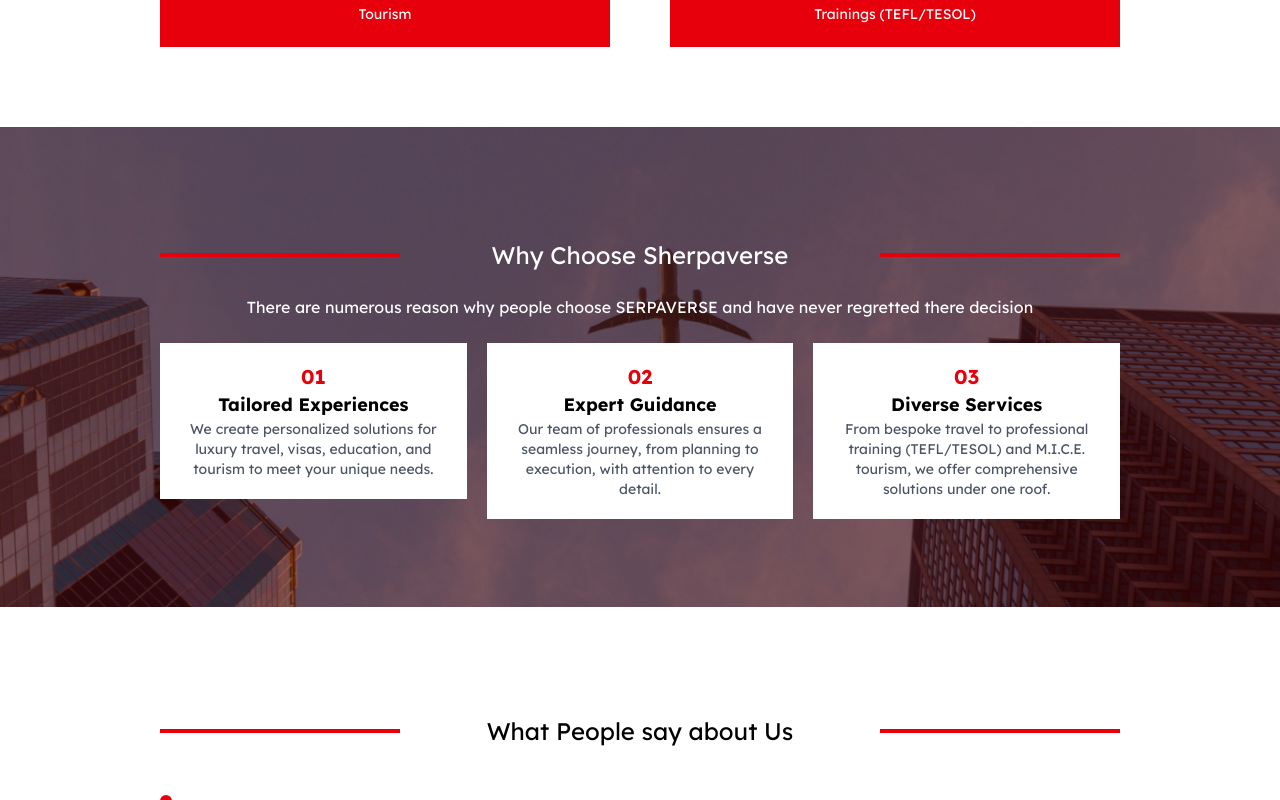
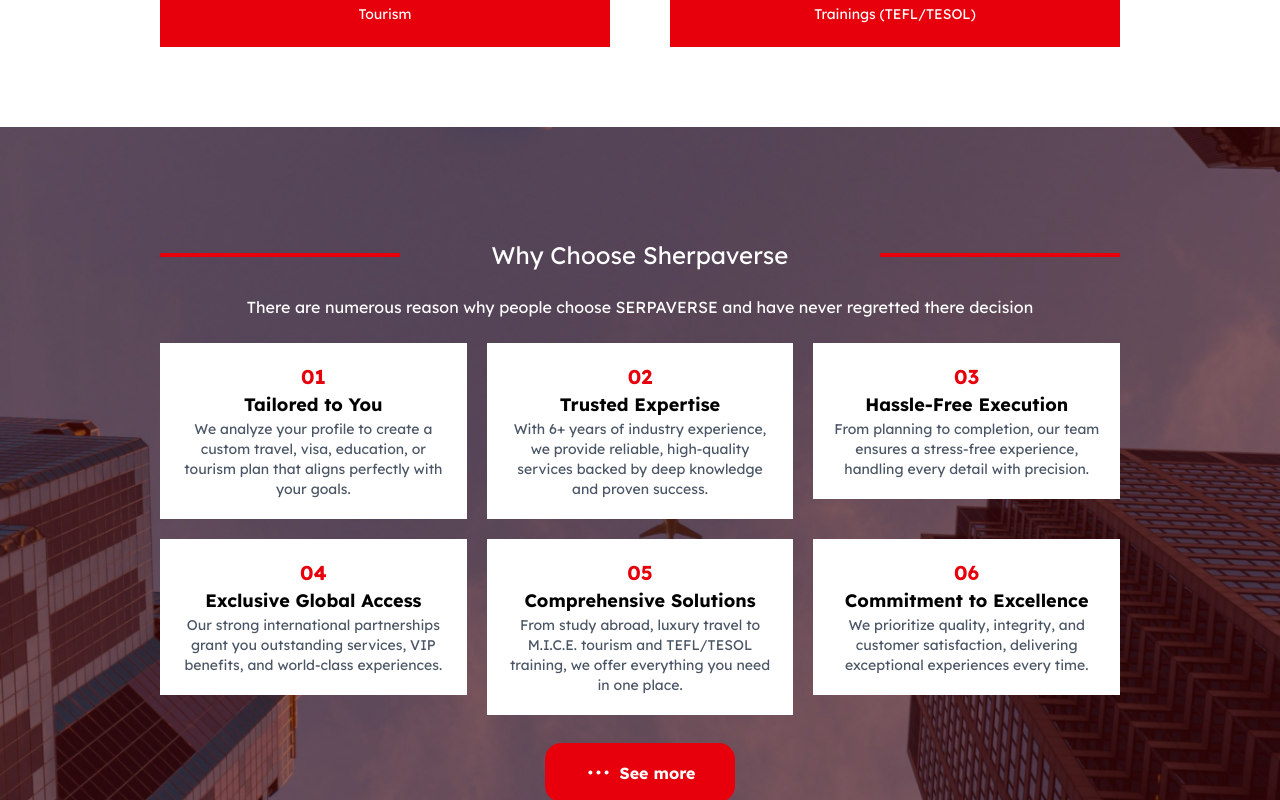
Before and after one commit to ikennaex/sherpaverse, a React (Vite) app: page / in a window 1280 px wide. Shown: the part 2520-3320 px from the top of the page. Built offline with nearby package versions, Linux system fonts and the light colour scheme.

Commit message:
updates and animations

```diff
--- a/package.json
+++ b/package.json
@@ -12,6 +12,7 @@
   "dependencies": {
     "@tailwindcss/vite": "^4.0.0",
     "@types/react-router": "^5.1.20",
+    "clsx": "^2.1.1",
     "react": "^18.3.1",
     "react-dom": "^18.3.1",
     "react-icons": "^5.4.0",
--- a/src/App.jsx
+++ b/src/App.jsx
@@ -5,6 +5,7 @@
 import Whoarewepage from './Pages/Homepage/Whoarewepage'
 import Footer from './Components/Footer'
 import Contact from './Components/Contact'
+import Whychooseuspage from './Pages/Homepage/Whychooseuspage'
 
 function App() {
 
@@ -14,6 +15,7 @@
       <Routes>
         <Route path = '/' element = {<Homepage />} />
         <Route path = '/about-us' element = {<Whoarewepage />} />
+        <Route path = '/whychooseus' element = {<Whychooseuspage />} />
       </Routes>
       <Contact />
       <Footer />
--- a/src/Components/Navbar.jsx
+++ b/src/Components/Navbar.jsx
@@ -16,7 +16,7 @@
       },
       {
         name: "Why choose Us",
-        link: "#whychooseus"
+        link: "/whychooseus"
       },
       {
         name: "Testimonials",
--- a/src/Components/Services.jsx
+++ b/src/Components/Services.jsx
@@ -1,5 +1,6 @@
 import React from 'react'
 import { conceirge, leisure, studyabroad, tourism, trainings, visa } from '../import'
+import FadeIn from './fadein'
 
 const Services = () => {
     const services = [
@@ -39,10 +40,12 @@
       <div className="lg:gap-15 grid grid-cols-2 gap-4">
         {services.map((service, index) => (
           <div key={index}>
+            <FadeIn duration = {100}>
             <div className=" bg-red-600 h-40">
               <img className="w-full h-26 object-cover" src={service.img} alt="" />
               <h3 className="text-white py-4 leading-none text-sm text-center ">{service.name}</h3>
             </div>
+            </FadeIn>
           </div>
         ))}
       </div>
--- a/src/Components/Whoarewe.jsx
+++ b/src/Components/Whoarewe.jsx
@@ -2,18 +2,23 @@
 import { whoareweimg } from "../import";
 import { IoIosMore } from "react-icons/io";
 import { Link } from "react-router";
+import FadeIn from "./fadein";
 
 
 const whoarewe = () => {
   return (
     <div className="bg-stone-200">
     <div className="lg:px-40 lg:py-20 container mx-auto pb-7 my-7 px-7">
+      <FadeIn duration  = {100} >
       <div className="text-center flex justify-center items-center py-7">
         <div className="h-1 w-1/2 bg-red-600"></div>
         <h2 className="text-2xl w-full">Who are we</h2>
         <div className="h-1 w-1/2 bg-red-600"></div>
       </div>
+      </FadeIn>
 
+      {/* fadein animation  */}
+      <FadeIn duration = {150} >
       <div className="lg:flex-row flex flex-col items-center lg:gap-10">
         <img className="lg:h-100 lg:max-w-full lg:w-full max-w-100 w-80 pb-7" src={whoareweimg} alt="" />
         <p className="text-justify">
@@ -23,6 +28,7 @@
           experiences to make every journey seamless and unforgettable.
         </p>
       </div>
+      </FadeIn>
 
       <div className="pt-7 flex justify-center">
         <Link to = "/about-us" >
--- a/src/Components/Whychooseus.jsx
+++ b/src/Components/Whychooseus.jsx
@@ -1,43 +1,67 @@
 import React from 'react'
 import { heroimg, whychooseimg } from '../import'
+import { Link } from 'react-router'
+import { IoIosMore } from 'react-icons/io'
+import { reasons } from '../Pages/Homepage/Whychooseuspage'
+import FadeIn from './fadein'
 
 const Whychooseus = () => {
-    const reasons = [
-        {
-            index: "01",
-            title: "Tailored Experiences",
-            desc: "We create personalized solutions for luxury travel, visas, education, and tourism to meet your unique needs."
-        },
-        {
-            index: "02",
-            title: "Expert Guidance",
-            desc: "Our team of professionals ensures a seamless journey, from planning to execution, with attention to every detail."
-        },
-        {
-            index: "03",
-            title: "Diverse Services",
-            desc: "From bespoke travel to professional training (TEFL/TESOL) and M.I.C.E. tourism, we offer comprehensive solutions under one roof."
-        },
-    ]
+    // const reasons = [
+    //     {
+    //         index: "01",
+    //         title: "Tailored to You",
+    //         desc: "We analyze your profile to create a custom travel, visa, education, or tourism plan that aligns perfectly with your goals."
+    //     },
+    //     {
+    //         index: "02",
+    //         title: "Trusted Expertise",
+    //         desc: "With 6+ years of industry experience, we provide reliable, high-quality services backed by deep knowledge and proven success."
+    //     },
+    //     {
+    //         index: "03",
+    //         title: "Hassle-Free Execution",
+    //         desc: "From planning to completion, our team ensures a stress-free experience, handling every detail with precision."
+    //     },
+
+    // ]
   return (
     <div id='whychooseus' className=' relative'>
       <div className='flex justify-center'>
-        <div className='lg:h-120 h-190 flex items-center justify-center overflow-hidden'>
+
+        <div className='lg:h-190 h-199 flex items-center justify-center overflow-hidden'>
           <img className='lg:w-500 object-cover w-500 h-full' src= {whychooseimg} alt="" />
           <div class="absolute inset-0 bg-red-950 opacity-60"></div>
         </div>
 
         <div className='container mx-auto lg:px-40 lg:py-20 absolute top-1 w-full px-7'>
+        <FadeIn duration= {100}>
         <div className="text-center flex justify-center items-center py-7">
         <div className="h-1 w-1/2 bg-red-600"></div>
         <h2 className="text-2xl w-full text-white">Why Choose Sherpaverse</h2>
         <div className="h-1 w-1/2 bg-red-600"></div>
       </div>
+      </FadeIn>
 
       <p className='text-center text-white leading-none'>There are numerous reason why people choose SERPAVERSE and have never regretted there decision</p>
 
       <div>
-        <div className='grid grid-cols-1 lg:grid-cols-3 gap-5 py-7'>
+        {/* for mobile */}
+        <div className='lg:hidden grid grid-cols-1 lg:grid-cols-3 gap-5 py-7'>
+            {reasons.slice(0,3).map(reason => (
+                <div className='' key={reason.index}>
+                  <FadeIn duration ={100} >
+                    <div className='flex flex-col items-center justify-center py-5 px-5 bg-white text-black text-center'>
+                        <h3 className='text-xl text-red-600 font-bold'>{reason.index}</h3>
+                        <h4 className='text-lg font-bold'>{reason.title}</h4>
+                        <p className='text-sm text-gray-600'>{reason.desc}</p>
+                    </div>
+                    </FadeIn>
+                </div>
+            ))}
+        </div>
+
+        {/* For desktop  */}
+        <div className=' hidden lg:grid grid-cols-1 lg:grid-cols-3 gap-5 py-7'>
             {reasons.map(reason => (
                 <div className='' key={reason.index}>
                     <div className='flex flex-col items-center justify-center py-5 px-5 bg-white text-black text-center'>
@@ -48,10 +72,17 @@
                 </div>
             ))}
         </div>
+    <Link className='flex justify-center' to = "/whychooseus" >
+        <button className="lg:rounded-2xl lg:px-10 cursor-pointer flex gap-2 items-center bg-red-600 p-4 rounded-3xl font-bold text-white">
+        <IoIosMore size={27}/>
+          See more
+        </button>
+        </Link>
       </div>
         </div>
 
     </div>
+
     </div>
   )
 }
--- /dev/null
+++ b/src/Components/fadein.tsx
@@ -0,0 +1,61 @@
+import React from 'react';
+
+"use client";
+
+import clsx from "clsx";
+import { useEffect, useRef, useState } from "react";
+
+interface FadeInProps {
+    children: React.ReactNode;
+    duration?: number; // delay in milliseconds
+    className?: string;
+}
+
+export default function FadeIn({
+    children,
+    duration = 0,
+    className,
+}: FadeInProps) {
+    const [isVisible, setIsVisible] = useState(false);
+    const elementRef = useRef<HTMLDivElement>(null);
+
+    useEffect(() => {
+        const observer = new IntersectionObserver(
+            ([entry]) => {
+                if (entry.isIntersecting) {
+                    setTimeout(() => {
+                        setIsVisible(true);
+                    }, duration);
+                }
+            },
+            {
+                threshold: 0.1, // Trigger when 10% of element is visible
+            }
+        );
+
+        if (elementRef.current) {
+            observer.observe(elementRef.current);
+        }
+
+        return () => {
+            if (elementRef.current) {
+                observer.unobserve(elementRef.current);
+            }
+        };
+    }, [duration]);
+
+    return (
+        <div
+            ref={elementRef}
+            className={clsx(
+                "transition-all duration-700 ease-out",
+                isVisible
+                    ? "opacity-100 translate-y-0"
+                    : "opacity-0 translate-y-8",
+                className
+            )}
+        >
+            {children}
+        </div>
+    );
+}
--- /dev/null
+++ b/src/Pages/Homepage/Whychooseuspage.jsx
@@ -0,0 +1,65 @@
+import React from 'react'
+import "./whychooseuspage.css"
+
+export const reasons = [
+    {
+        index: "01",
+        title: "Tailored to You",
+        desc: "We analyze your profile to create a custom travel, visa, education, or tourism plan that aligns perfectly with your goals."
+    },
+    {
+        index: "02",
+        title: "Trusted Expertise",
+        desc: "With 6+ years of industry experience, we provide reliable, high-quality services backed by deep knowledge and proven success."
+    },
+    {
+        index: "03",
+        title: "Hassle-Free Execution",
+        desc: "From planning to completion, our team ensures a stress-free experience, handling every detail with precision."
+    },
+    {
+        index: "04",
+        title: "Exclusive Global Access",
+        desc: "Our strong international partnerships grant you outstanding services, VIP benefits, and world-class experiences."
+    },
+    {
+        index: "05",
+        title: "Comprehensive Solutions",
+        desc: "From study abroad, luxury travel to M.I.C.E. tourism and TEFL/TESOL training, we offer everything you need in one place."
+    },
+    {
+        index: "06",
+        title: "Commitment to Excellence",
+        desc: "We prioritize quality, integrity, and customer satisfaction, delivering exceptional experiences every time."
+    },
+
+]
+
+const Whychooseuspage = () => {
+  return (
+    <div className='container mx-auto'>
+      <div className='lg:px-40 p-7'>
+
+      <div className="text-center flex justify-center items-center">
+        <div className="h-1 w-1/2 bg-red-600"></div>
+        <h2 className="text-2xl w-full text-black">Why Choose Sherpaverse</h2>
+        <div className="h-1 w-1/2 bg-red-600"></div>
+      </div>
+
+        {reasons.map((reason) => {
+            return (
+                <div className='mt-7' key={reason.index}>
+                    <div className='flex flex-col slide-in-right items-center justify-center py-5 px-5 bg-stone-200 text-black text-center mb-6 rounded-3xl'>
+                        <h3 className='text-xl text-red-600 font-bold'>{reason.index}</h3>
+                        <h4 className='text-lg font-bold'>{reason.title}</h4>
+                        <p className='text-sm text-gray-600'>{reason.desc}</p>
+                    </div>
+                </div>
+            )
+        })}
+      </div>
+    </div>
+  )
+}
+
+export default Whychooseuspage
--- /dev/null
+++ b/src/Pages/Homepage/whychooseuspage.css
@@ -0,0 +1,29 @@
+.slide-in-right {
+	-webkit-animation: slide-in-right 0.5s cubic-bezier(0.250, 0.460, 0.450, 0.940) both;
+	        animation: slide-in-right 0.5s cubic-bezier(0.250, 0.460, 0.450, 0.940) both;
+}
+
+@-webkit-keyframes slide-in-right {
+    0% {
+      -webkit-transform: translateX(1000px);
+              transform: translateX(1000px);
+      opacity: 0;
+    }
+    100% {
+      -webkit-transform: translateX(0);
+              transform: translateX(0);
+      opacity: 1;
+    }
+  }
+  @keyframes slide-in-right {
+    0% {
+      -webkit-transform: translateX(1000px);
+              transform: translateX(1000px);
+      opacity: 0;
+    }
+    100% {
+      -webkit-transform: translateX(0);
+              transform: translateX(0);
+      opacity: 1;
+    }
+  }
```
Also changed, not shown: 1 other file (tests, documents, lock files or other folders).
